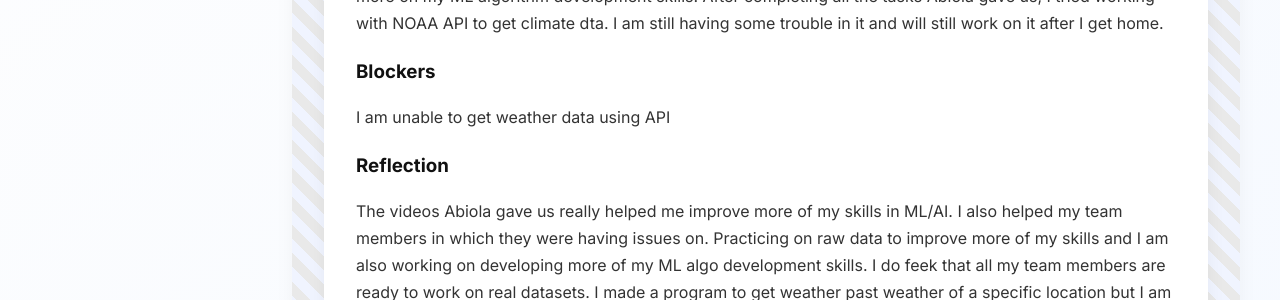
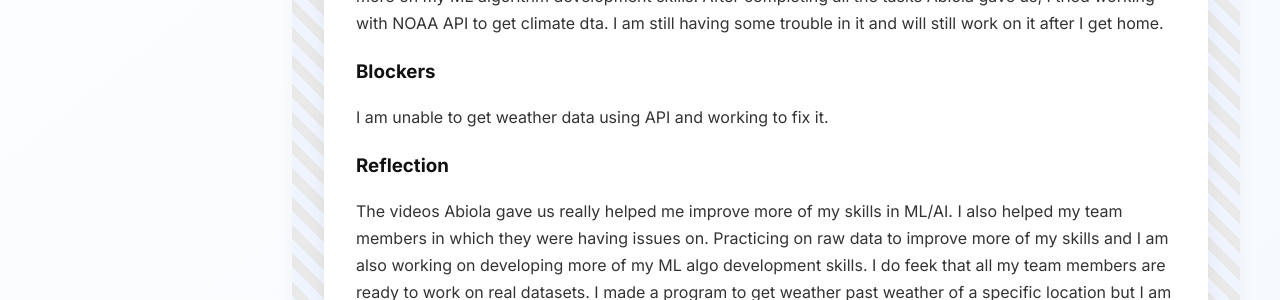
Before and after one commit to rajbariyaa/rajbariyaa.github.io, a Jekyll site: the page built from _posts/2025-06-10-day-11.md, in a window 1280 px wide. Shown: the part 440-740 px from the top of the page. Built offline with Jekyll 4.4.1, drawn with Linux system fonts in a browser that asks for light colours.

Commit message:
Update 2025-06-10-day-11.md

```diff
--- a/_posts/2025-06-10-day-11.md
+++ b/_posts/2025-06-10-day-11.md
@@ -9,7 +9,7 @@ tags: ["Data Cleaning", "Data" ,"Google Colab", "EDA","API"]
 what_i_learned: |
   Abiola is not here till Friday but we still have regular zoom meeting. She assigns us some tasks. She told us to watch some videos regarding data cleaning, EDA and making a machine learning model. I completed all the videos and did some practice on some sample data from kaggle. I have had no problems so far. I feel ready to work on real datasets from which we will be making our model. Today, I am working on to improve more on my ML algorithm development skills. After completing all the tasks Abiola gave us, I tried working with NOAA API to get climate dta. I am still having some trouble in it and will still work on it after I get home.
 blockers: |
-  I am unable to get weather data using API
+  I am unable to get weather data using API and working to fix it.
 reflection: |
   The videos Abiola gave us really helped me improve more of my skills in ML/AI. I also helped my team members in which they were having issues on. Practicing on raw data to improve more of my skills and I am also working on developing more of my ML algo development skills. I do feek that all my team members are ready to work on real datasets. I made a program to get weather past weather of a specific location but I am having some issues on it. Need to work on it.
 
```
